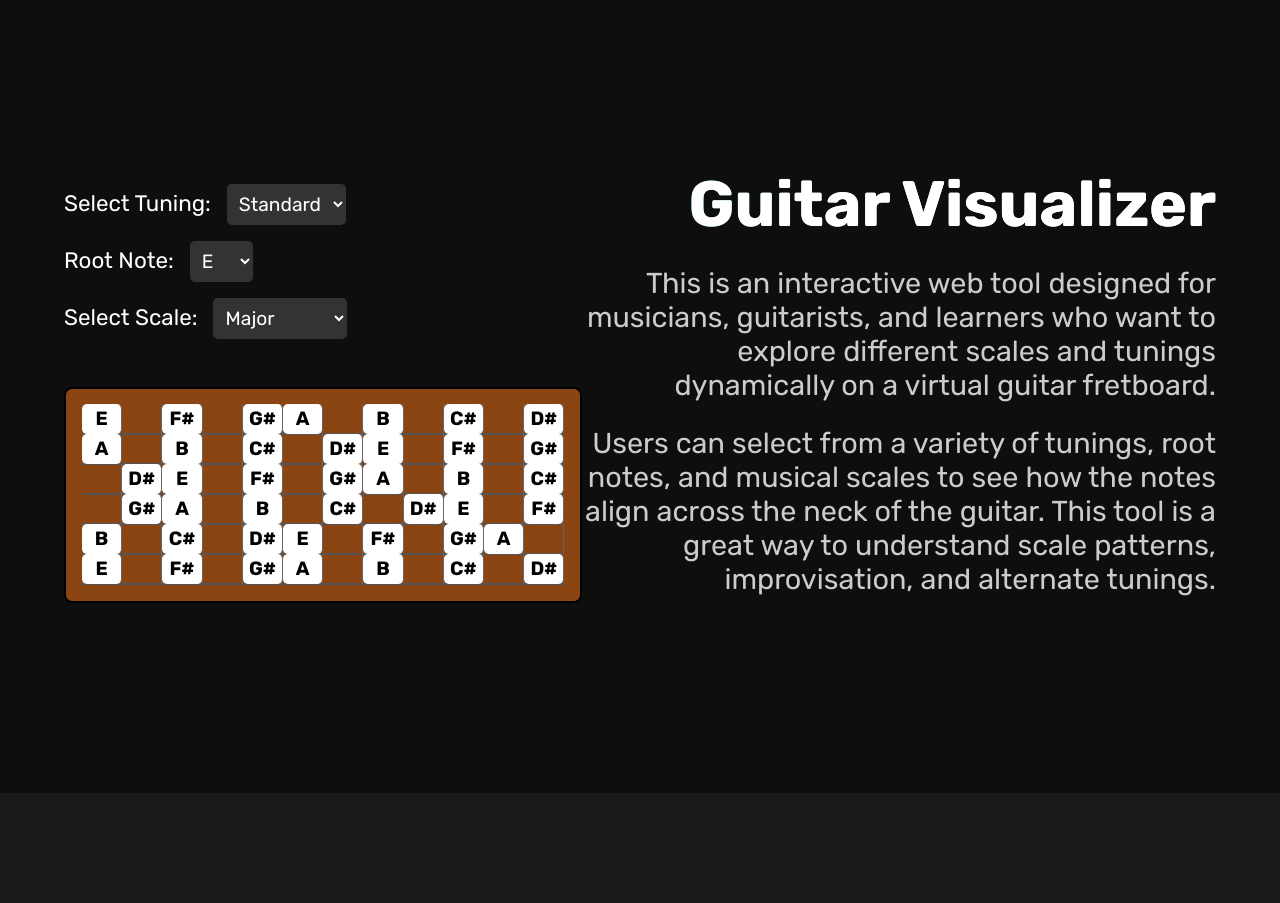
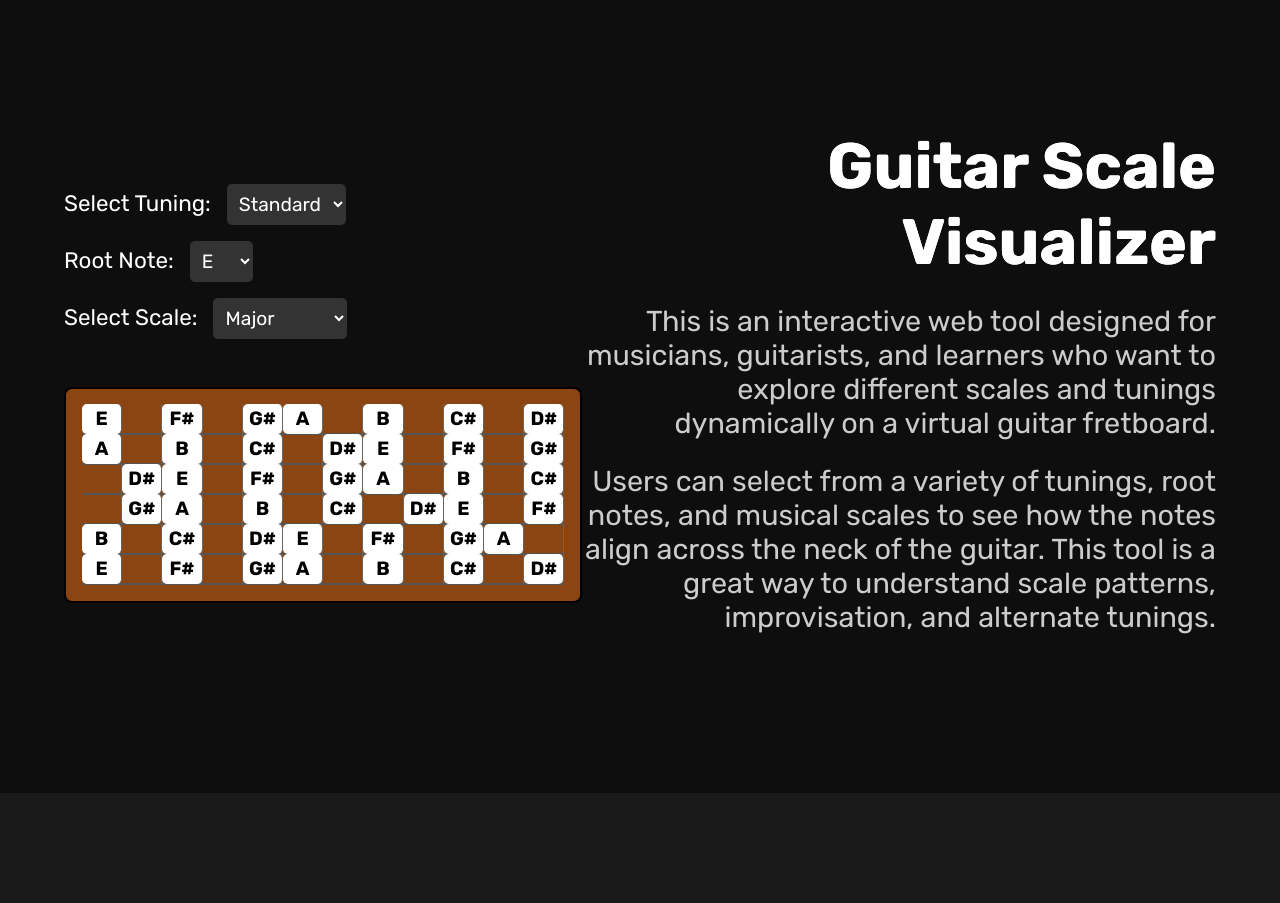
Before and after one commit to Can1Cyp2/Portfolio-Website, a React (Vite) app in the folder vite-project/: page /Portfolio-Website/projects in a window 1280 px wide. Shown: the part 1440-2343 px from the top of the page. Built offline with nearby package versions, Linux system fonts and the light colour scheme; a web font is replaced by a local one.

Commit message:
Accidentally removed word 'scale' in 'Guitar Scale Visualizer'. Now added back.

```diff
--- a/vite-project/src/Projects Page/GuitarScaleVisualizer.tsx
+++ b/vite-project/src/Projects Page/GuitarScaleVisualizer.tsx
@@ -125,7 +125,7 @@ const GuitarScaleVisualizer: React.FC = () => {
           rel="noopener noreferrer"
           className="guitar-visualizer-title-link"
         >
-        <h1>Guitar Visualizer</h1>
+        <h1>Guitar Scale Visualizer</h1>
         </a>
         <p>
           This is an interactive web tool designed for musicians, guitarists,
```
